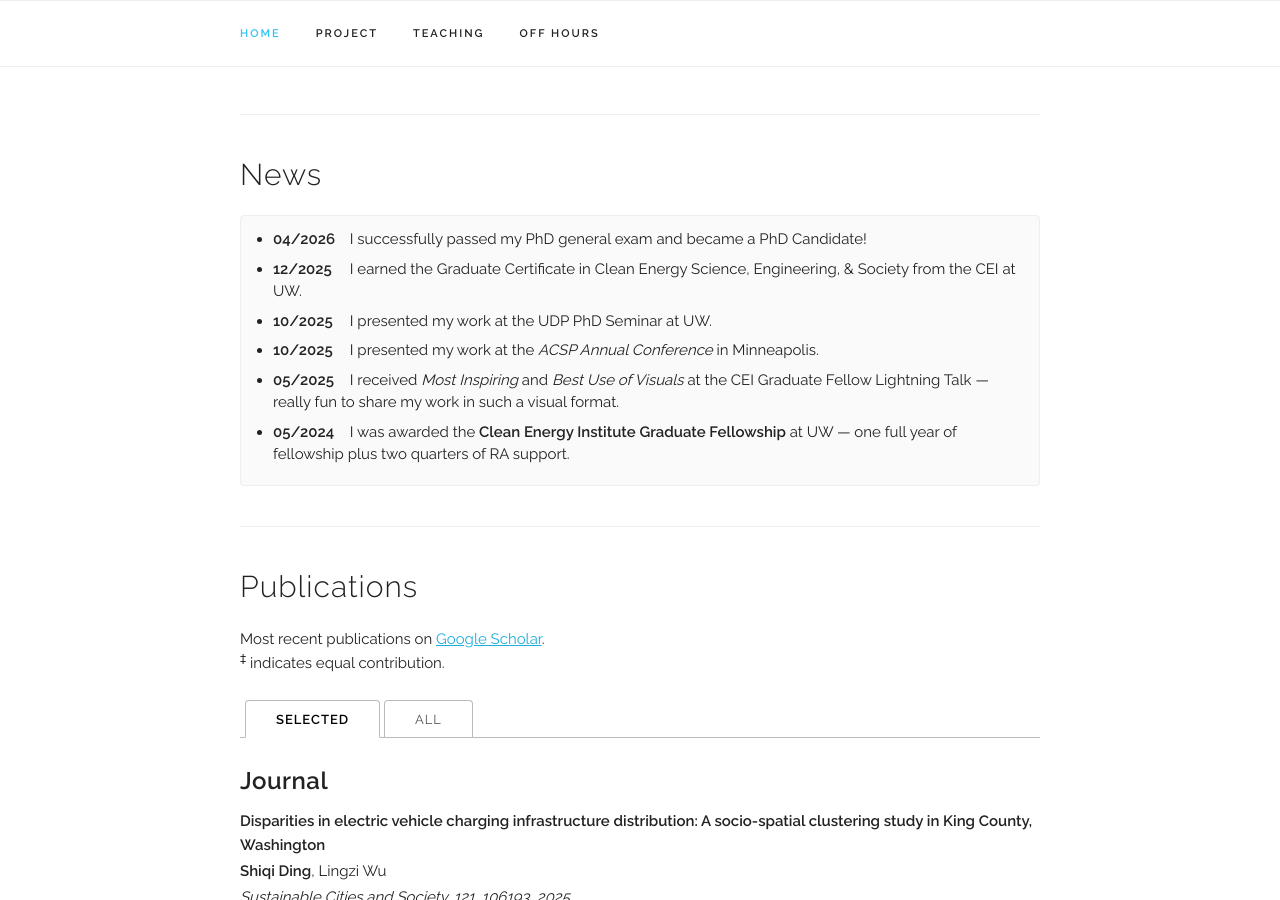
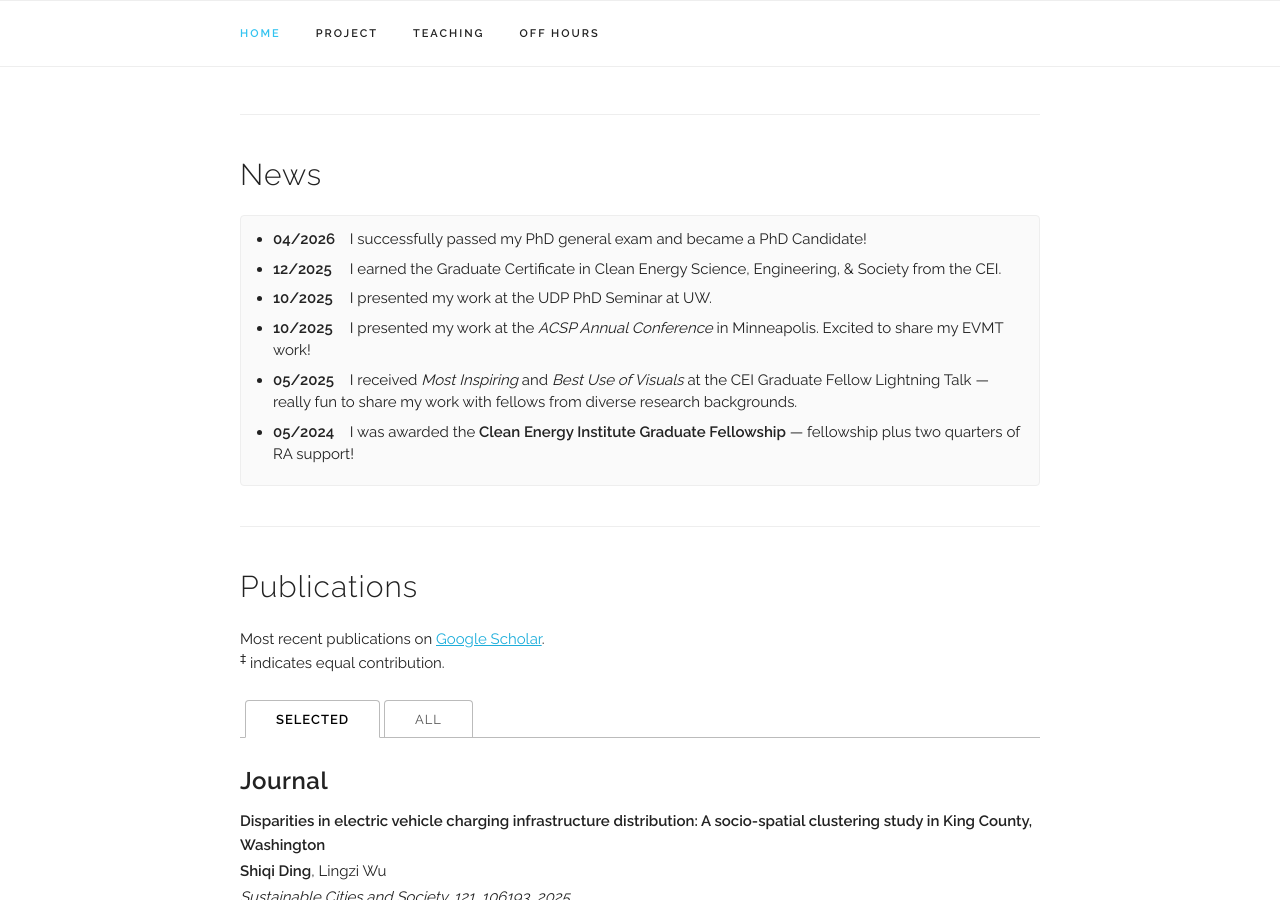
Before and after one commit to ShiQi-Ding/shiqi-ding.github.io, a Jekyll site: the page built from index.html, in a window 1280 px wide and 900 px high, scrolled down 1065 px. Built offline with Jekyll 4.4.1, drawn with Linux system fonts in a browser that asks for light colours; some web fonts are replaced.

Commit message:
Update news.yaml

```diff
--- a/_data/news.yaml
+++ b/_data/news.yaml
@@ -6,16 +6,16 @@ items:
     text: "I successfully passed my PhD general exam and became a PhD Candidate!"
 
   - date: "12/2025"
-    text: "I earned the Graduate Certificate in Clean Energy Science, Engineering, &amp; Society from the CEI at UW."
+    text: "I earned the Graduate Certificate in Clean Energy Science, Engineering, &amp; Society from the CEI."
 
   - date: "10/2025"
     text: "I presented my work at the UDP PhD Seminar at UW."
 
   - date: "10/2025"
-    text: "I presented my work at the <i>ACSP Annual Conference</i> in Minneapolis."
+    text: "I presented my work at the <i>ACSP Annual Conference</i> in Minneapolis. Excited to share my EVMT work!"
 
   - date: "05/2025"
-    text: "I received <i>Most Inspiring</i> and <i>Best Use of Visuals</i> at the CEI Graduate Fellow Lightning Talk &mdash; really fun to share my work in such a visual format."
+    text: "I received <i>Most Inspiring</i> and <i>Best Use of Visuals</i> at the CEI Graduate Fellow Lightning Talk &mdash; really fun to share my work with fellows from diverse research backgrounds."
 
   - date: "05/2024"
-    text: "I was awarded the <b>Clean Energy Institute Graduate Fellowship</b> at UW &mdash; one full year of fellowship plus two quarters of RA support."
+    text: "I was awarded the <b>Clean Energy Institute Graduate Fellowship</b> &mdash; fellowship plus two quarters of RA support!"
```
